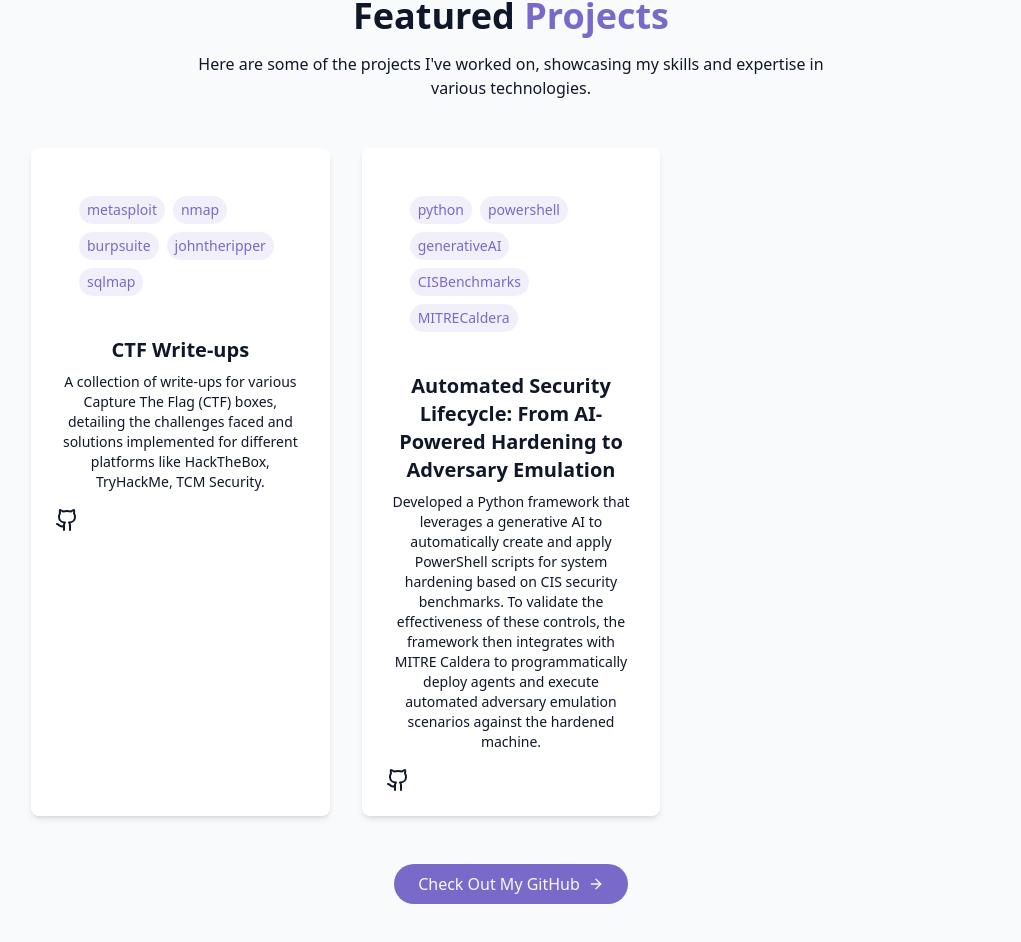
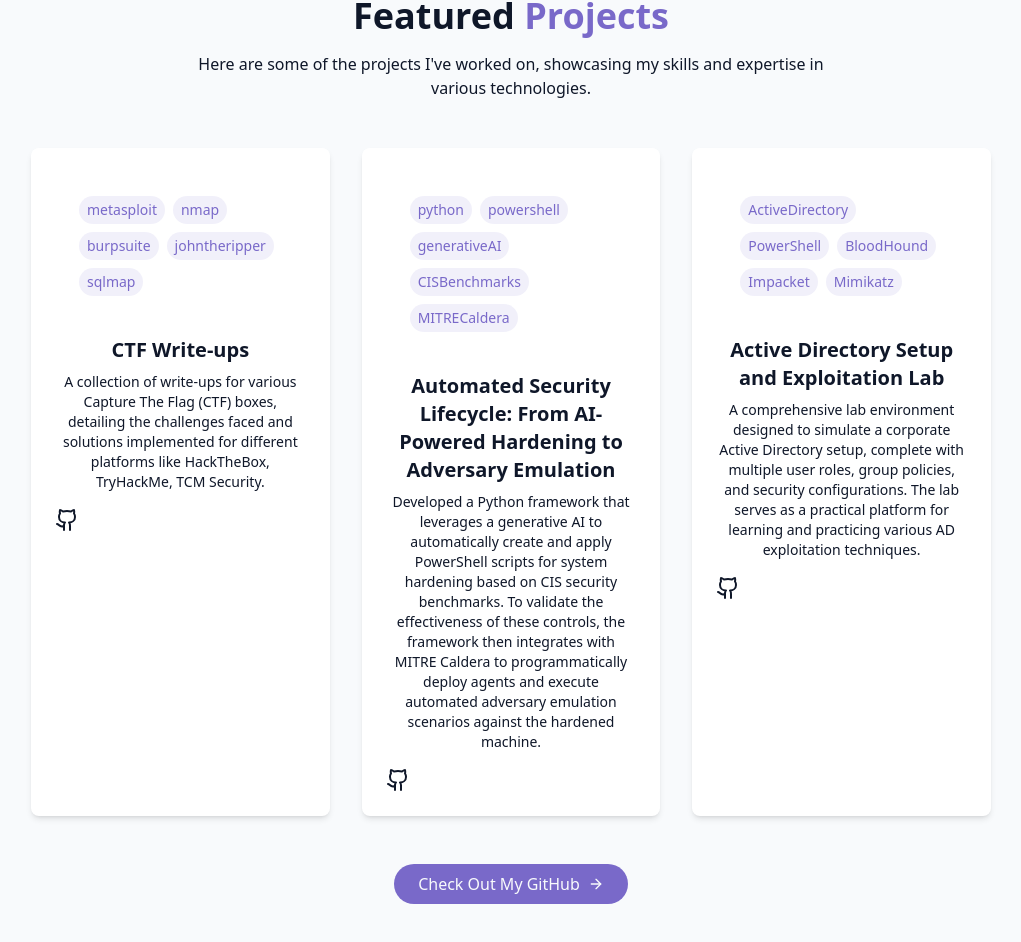
Before and after one commit to PanagiotisTselentis/my-portfolio, a React (Vite) app: page / in a window 1280 px wide. Shown: the part 2044-2986 px from the top of the page, without its empty margins (129-1150 px from the left). Built offline with nearby package versions, Linux system fonts and the light colour scheme.

Commit message:
added projects on my portfolio

```diff
--- a/src/components/ProjectsSection.jsx
+++ b/src/components/ProjectsSection.jsx
@@ -13,7 +13,15 @@
         title: "Automated Security Lifecycle: From AI-Powered Hardening to Adversary Emulation",
         description: "Developed a Python framework that leverages a generative AI to automatically create and apply PowerShell scripts for system hardening based on CIS security benchmarks. To validate the effectiveness of these controls, the framework then integrates with MITRE Caldera to programmatically deploy agents and execute automated adversary emulation scenarios against the hardened machine.",
         tags: ["python", "powershell", "generativeAI", "CISBenchmarks", "MITRECaldera"],
-        githubURL: "GIVE URL HERE"
+        githubURL: "https://github.com/PanagiotisTselentis/Automated-CIS-Hardening-Adversary-Emulation"
+    }
+    ,
+    {
+        id: 3,
+        title: "Active Directory Setup and Exploitation Lab",
+        description: "A comprehensive lab environment designed to simulate a corporate Active Directory setup, complete with multiple user roles, group policies, and security configurations. The lab serves as a practical platform for learning and practicing various AD exploitation techniques.",
+        tags: ["ActiveDirectory", "PowerShell", "BloodHound", "Impacket", "Mimikatz"],
+        githubURL: "https://github.com/PanagiotisTselentis/ActiveDirectoryLab"
     }
 ]
 
```
